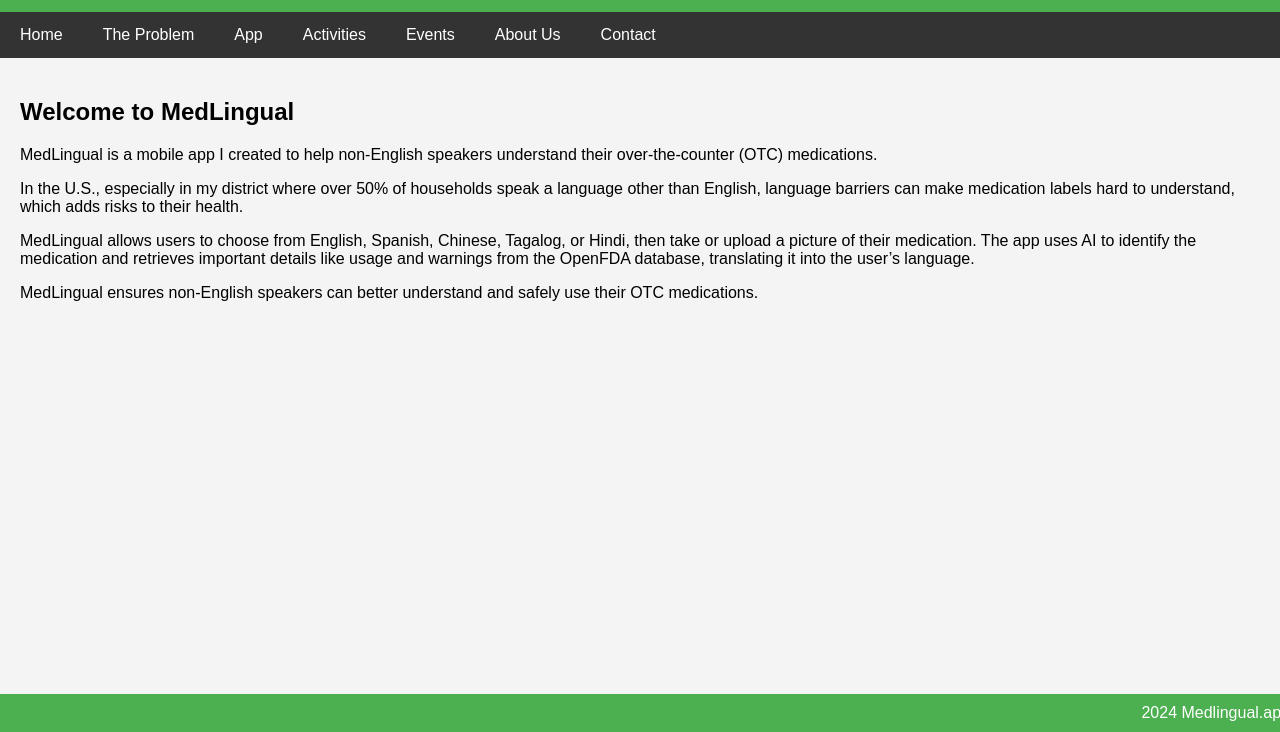
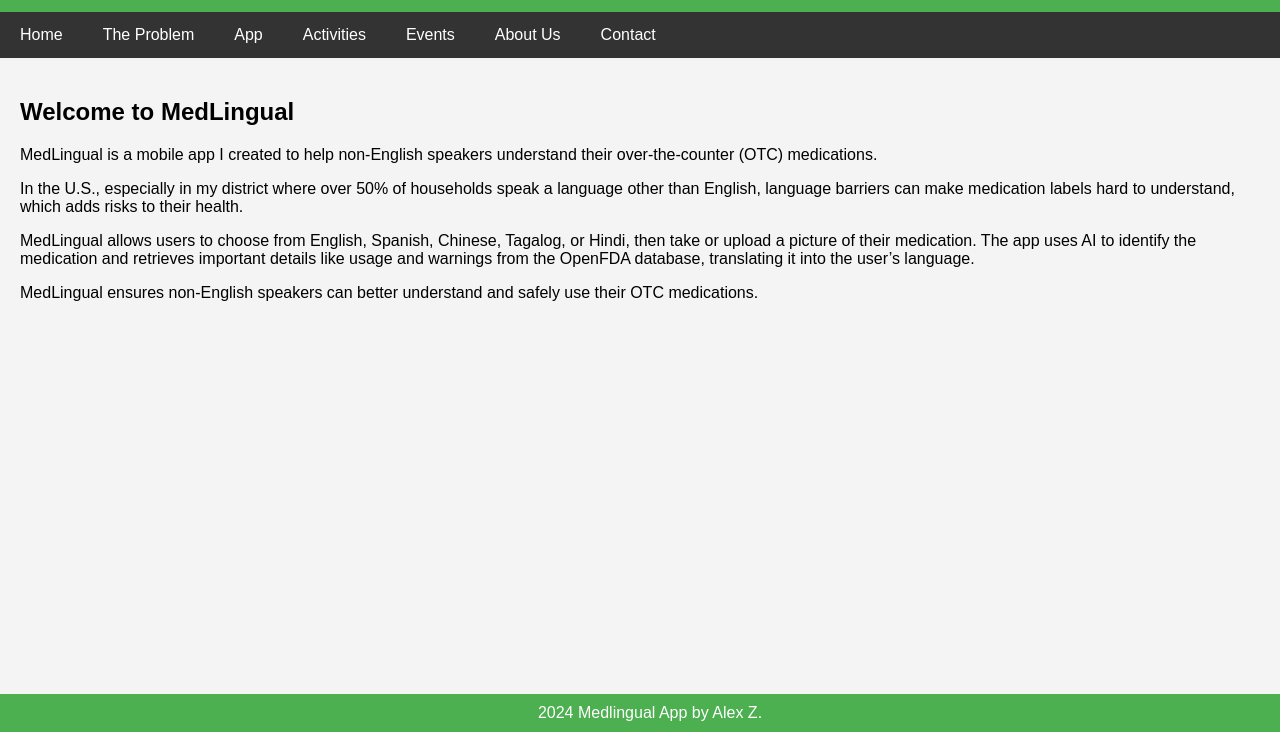
Before and after one commit to Heliophist/medlingual-site, a plain HTML site: page index.html in a window 1280 px wide. Shown: the part 68-800 px from the top of the page. Drawn offline with Linux system fonts and the light colour scheme.

Commit message:
Update index.html

```diff
--- a/index.html
+++ b/index.html
@@ -121,8 +121,8 @@
     <p>If you have any questions or feedback, feel free to email to medlingualapp@gmail.com</p>
 </section>
 
-<footer>
-    2024 Medlingual.app
+<footer style="text-align: center;">
+    2024 Medlingual App by Alex Z.
 </footer>
 
 </body>
```
